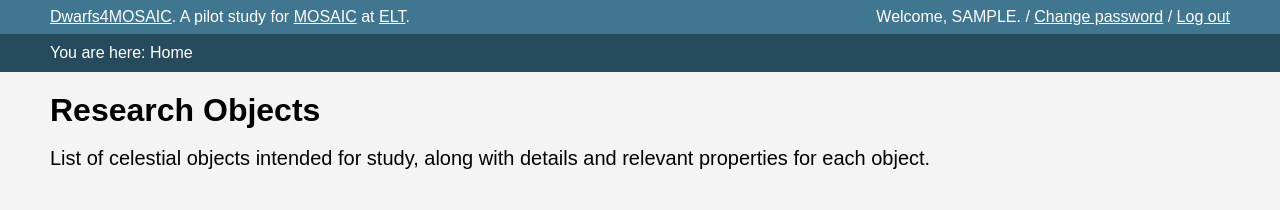
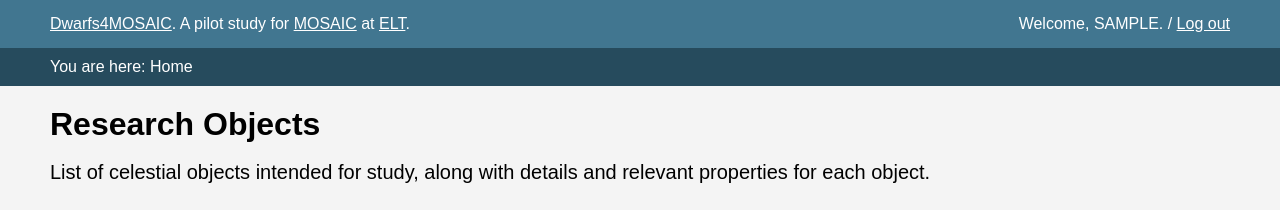
Before and after one commit to noeliagrande/Dwarfs4MOSAIC-Web, a Django app: page /home/ in a window 1280 px wide. Shown: the part 71-281 px from the top of the page. Run offline with Django 5.2, Linux system fonts and the light colour scheme; the visitor is signed in with stand-in values (Sample User, id 1); data that the repository does not hold is empty; some libraries are stand-ins or nearby versions.

Commit message:
Se deshabilita la opción de change/reset password, pero se mantiene el código (comentado) por si se quiere volver a activa en un futuro

```diff
--- a/src/dwarfs4MOSAIC/static/dwarfs4MOSAIC/base.css
+++ b/src/dwarfs4MOSAIC/static/dwarfs4MOSAIC/base.css
@@ -94,7 +94,7 @@ body {
 .admin-style-toolbar {
     background-color: var(--header-color);
     color: white;
-    padding: 8px var(--left-padding);
+    padding: 15px var(--left-padding);
     font-size: 16px;
     display: flex;
     justify-content: space-between;
--- a/src/dwarfs4MOSAIC/templates/dwarfs4MOSAIC/base.html
+++ b/src/dwarfs4MOSAIC/templates/dwarfs4MOSAIC/base.html
@@ -57,13 +57,28 @@
                 </ul>
             </nav>
 
-            <!-- Login -->
+            <!-- Login/logout navigation -->
             <nav class="nav-links">
                 <ul>
+                    {% comment %}
+                    {% if user.is_authenticated %}
+                        <!-- Logout form with button -->
+                        <form method="post" action="{% url 'logout' %}" style="display:inline;">
+                            {% csrf_token %}
+                            <button type="submit" style="cursor:pointer; background-color: var(--header-color);
+                                    color: white; padding: 10px 20px; border-radius: 5px; text-decoration: none;
+                                    border: none; font-size: 16px;">
+                                Logout
+                            </button>
+                        </form>
+                    {% else %}
+                    {% endcomment %}
                     {% if not user.is_authenticated %}
+                        <!-- Login link styled as button -->
                         <li><a href="{% url 'admin:login' %}?next=/home/" style="cursor:pointer;
                                background-color: var(--header-color); color: white;
-                               padding: 10px 20px; border-radius: 5px; text-decoration: none;">
+                               padding: 10px 20px; border-radius: 5px; text-decoration: none; font-size: 16px;
+                               display:inline-block;">
                             Login
                         </a></li>
                     {% endif %}
@@ -81,9 +96,12 @@
                 </span>
                 <span class="toolbar-links">
                     <span>Welcome, {{ user.get_short_name|default:user.username|upper }}. /</span>
-                    <!-- Change password (solo si tienes habilitada la vista) -->
-                    <a href="{% url 'password_change' %}">Change password</a> /
-                    <!-- Logout con botón si lo prefieres, o solo enlace -->
+                    <!-- Change password -->
+                    <!-- It was working correctly in July 2025, but the feature was disabled.
+                    The code is retained in case it is decided to enable it in the future./-->
+                    {% comment %}
+                    <a href="{% url 'password_change' %}">Change password</a>
+                    {% endcomment %}
                     <form method="post" action="{% url 'logout' %}" style="display: inline;">
                         {% csrf_token %}
                         <button type="submit" class="toolbar-logout-button">Log out</button>
--- a/src/dwarfs4MOSAIC/urls.py
+++ b/src/dwarfs4MOSAIC/urls.py
@@ -9,7 +9,7 @@ All pages except login/logout require authentication.
 """
 
 from django.urls import path
-from django.contrib.auth import views as auth_views
+# from django.contrib.auth import views as auth_views # to reset password
 from django.contrib.auth.views import LoginView, LogoutView
 from .views import *
 
@@ -22,10 +22,12 @@ urlpatterns = [
     path('logout/', LogoutView.as_view(), name='logout'),
 
     # Reset password
-    path('reset-password/', auth_views.PasswordResetView.as_view(), name='password_reset'),
-    path('reset-password/done/', auth_views.PasswordResetDoneView.as_view(), name='password_reset_done'),
-    path('reset-password/confirm/<uidb64>/<token>/', auth_views.PasswordResetConfirmView.as_view(), name='password_reset_confirm'),
-    path('reset-password/complete/', auth_views.PasswordResetCompleteView.as_view(), name='password_reset_complete'),
+    # It was working correctly in July 2025, but the feature was disabled.
+    # The code is retained in case it is decided to enable it in the future.
+    # path('reset-password/', auth_views.PasswordResetView.as_view(), name='password_reset'),
+    # path('reset-password/done/', auth_views.PasswordResetDoneView.as_view(), name='password_reset_done'),
+    # path('reset-password/confirm/<uidb64>/<token>/', auth_views.PasswordResetConfirmView.as_view(), name='password_reset_confirm'),
+    # path('reset-password/complete/', auth_views.PasswordResetCompleteView.as_view(), name='password_reset_complete'),
 
     # Database summary page
     path('database/', login_required(database_view), name='database'),
--- a/src/dwarfs4MOSAIC_website/urls.py
+++ b/src/dwarfs4MOSAIC_website/urls.py
@@ -19,7 +19,7 @@ from django.urls import include, path
 from django.views.generic import RedirectView
 from django.conf import settings
 from django.conf.urls.static import static
-from django.contrib.auth import views as auth_views
+# from django.contrib.auth import views as auth_views # to change/reset password
 
 urlpatterns = [
     path('admin/', admin.site.urls),
@@ -28,14 +28,18 @@ urlpatterns = [
     path('', include('dwarfs4MOSAIC.urls')),
 
     # Change password (user logged)
-    path('accounts/password_change/', auth_views.PasswordChangeView.as_view(), name='password_change'),
-    path('accounts/password_change/done/', auth_views.PasswordChangeDoneView.as_view(), name='password_change_done'),
+    # It was working correctly in July 2025, but the feature was disabled.
+    # The code is retained in case it is decided to enable it in the future.
+    # path('accounts/password_change/', auth_views.PasswordChangeView.as_view(), name='password_change'),
+    # path('accounts/password_change/done/', auth_views.PasswordChangeDoneView.as_view(), name='password_change_done'),
 
     # Reset password (user unlogged)
-    path('accounts/password_reset/', auth_views.PasswordResetView.as_view(), name='password_reset'),
-    path('accounts/password_reset/done/', auth_views.PasswordResetDoneView.as_view(), name='password_reset_done'),
-    path('accounts/reset/<uidb64>/<token>/', auth_views.PasswordResetConfirmView.as_view(), name='password_reset_confirm'),
-    path('accounts/reset/done/', auth_views.PasswordResetCompleteView.as_view(), name='password_reset_complete'),
+    # It was working correctly in July 2025, but the feature was disabled.
+    # The code is retained in case it is decided to enable it in the future.
+    # path('accounts/password_reset/', auth_views.PasswordResetView.as_view(), name='password_reset'),
+    # path('accounts/password_reset/done/', auth_views.PasswordResetDoneView.as_view(), name='password_reset_done'),
+    # path('accounts/reset/<uidb64>/<token>/', auth_views.PasswordResetConfirmView.as_view(), name='password_reset_confirm'),
+    # path('accounts/reset/done/', auth_views.PasswordResetCompleteView.as_view(), name='password_reset_complete'),
 ]
 urlpatterns += static(settings.MEDIA_URL, document_root= settings.MEDIA_ROOT) # Configured to serve the media files
 #urlpatterns += static(settings.STATIC_URL, document_root=settings.STATIC_ROOT)
```
Also changed, not shown: src/dwarfs4MOSAIC/templates/admin/login.html (+16 -3 lines), src/dwarfs4MOSAIC/templates/registration/password_change_done.html (+13 -0 lines), src/dwarfs4MOSAIC/templates/registration/password_change_form.html (+13 -0 lines), src/dwarfs4MOSAIC/templates/registration/password_reset_complete.html (+13 -0 lines), src/dwarfs4MOSAIC/templates/registration/password_reset_confirm.html (+13 -0 lines), src/dwarfs4MOSAIC/templates/registration/password_reset_done.html (+13 -0 lines), src/dwarfs4MOSAIC/templates/registration/password_reset_form.html (+13 -0 lines), src/dwarfs4MOSAIC_website/settings.py (+6 -2 lines).
